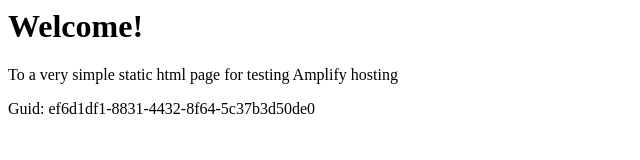
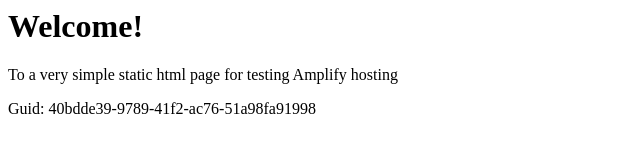
Before and after one commit to aws-aemilia-pdx/Github-PR-Commit-Integration-Test-DoNotTouch-GithubWebhookPreviewCanaryTest-v1-preprod-us-west-2, a website: page src/index.html in a window 1280 px wide. Shown: the full height of the page, 0-640 px from the left. Drawn offline with Linux system fonts and the light colour scheme.

Commit message:
commit from integ tests

```diff
--- a/src/index.html
+++ b/src/index.html
@@ -12,6 +12,6 @@
 <body>
     <h1>Welcome!</h1>
     <p>To a very simple static html page for testing Amplify hosting</p>
-    <p>Guid: ef6d1df1-8831-4432-8f64-5c37b3d50de0</p></body>
+    <p>Guid: 40bdde39-9789-41f2-ac76-51a98fa91998</p></body>
 
 </html>
```
